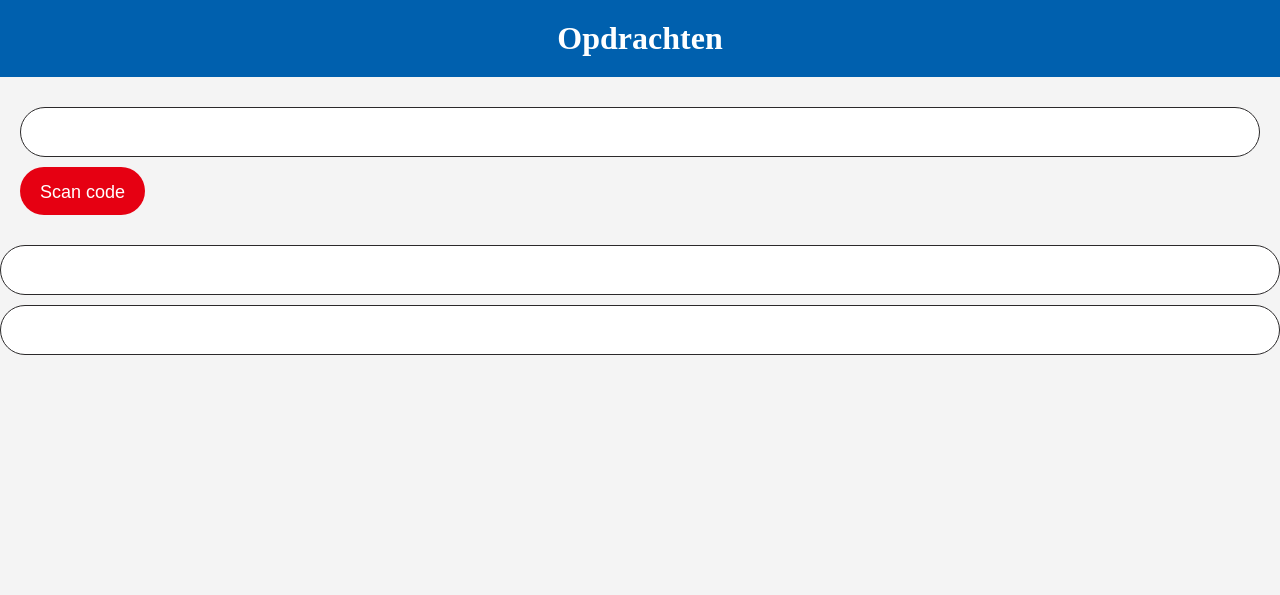
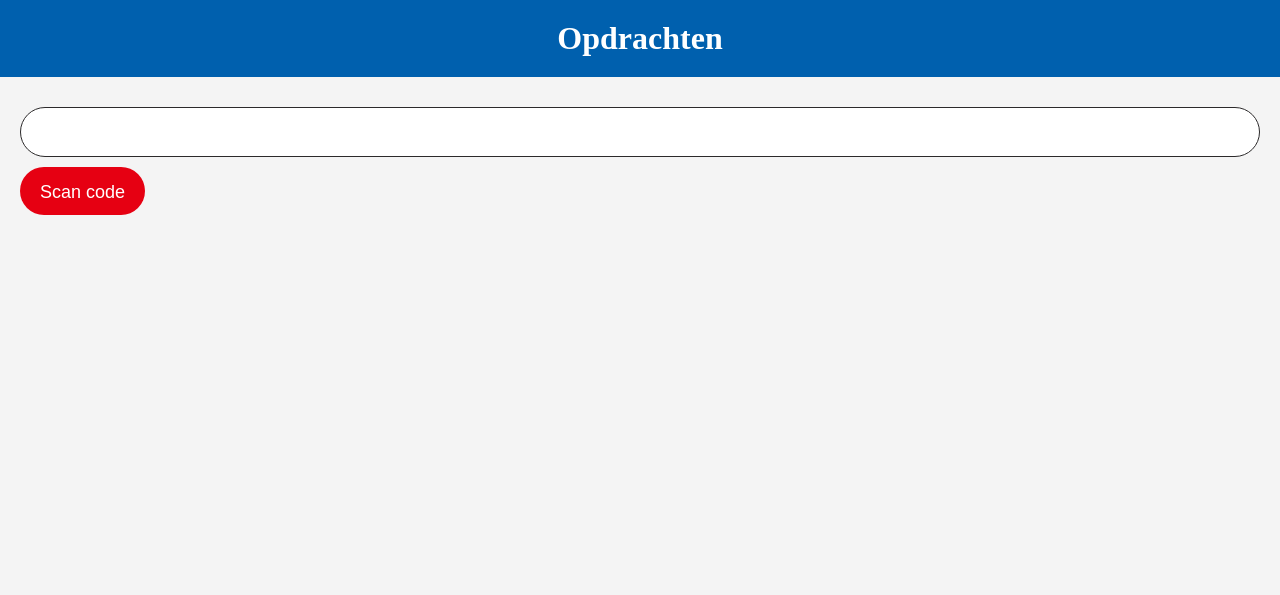
Before and after one commit to tik1111/greppeltocht, a PHP site: page /admin/tasks.php in a window 1280 px wide. Shown: the top 595 px of the page. Run offline with PHP 8.4, Linux system fonts and the light colour scheme; the visitor is signed in with stand-in values (Sample User, id 1); some web fonts are replaced.

Commit message:
Current location

```diff
--- a/admin/layout/footer.php
+++ b/admin/layout/footer.php
@@ -3,8 +3,8 @@
     <?php include_once('popups/qrcode.php'); ?>
 
 
-    <input type="text" class="latitude" />
-    <input type="text" class="longitude" />
+    <input type="hidden" class="latitude" />
+    <input type="hidden" class="longitude" />
 
     <script src="/admin/js/qrcode-reader.js?v=20190604"></script>
     <script src="/admin/js/index.js"></script>
```
